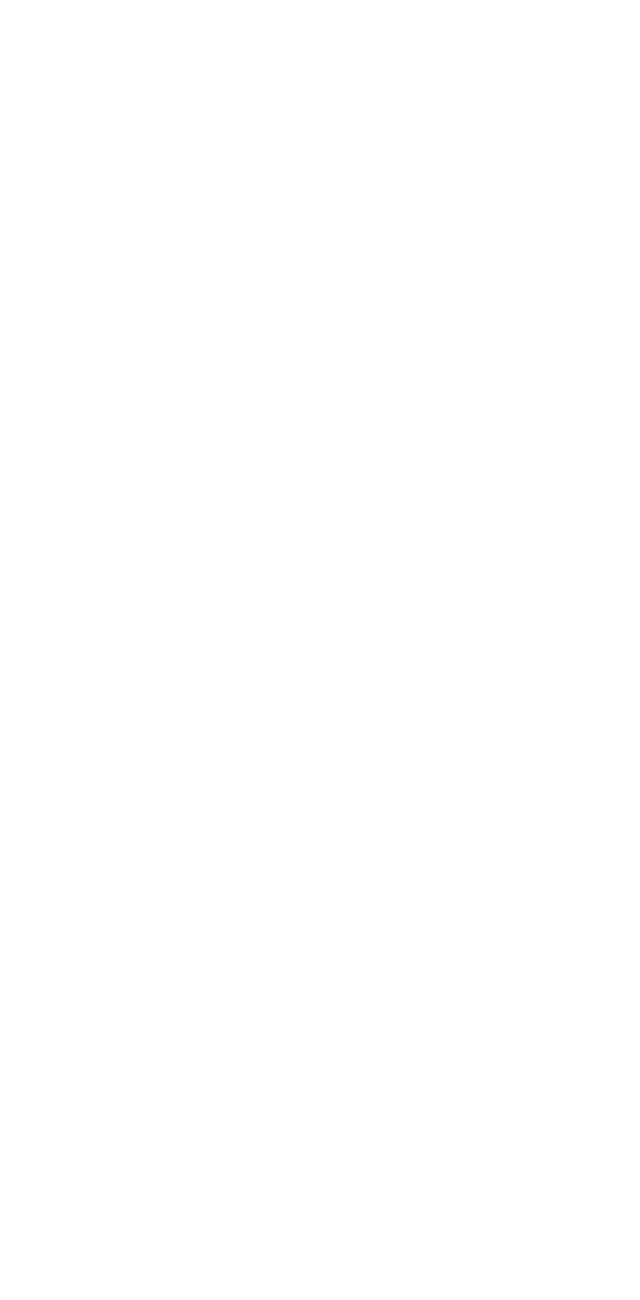
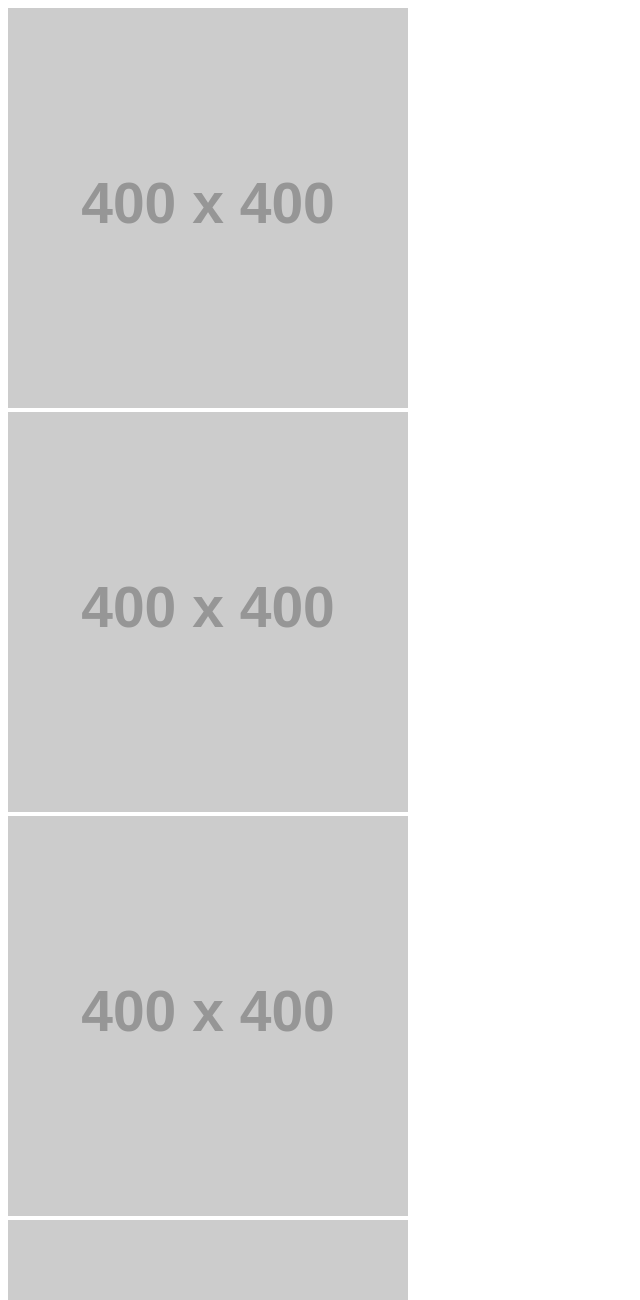
Before and after one commit to martenmatrix/odin-image-slider, a website: page src/index.html in a window 1280 px wide. Shown: the top 1300 px of the page, without its empty margins (0-640 px from the left). Before the commit the page ends 800 px from the top, so only its background shows below. Drawn offline with Linux system fonts and the light colour scheme; placeholder pictures from the web are drawn by us.

Commit message:
Add basic HTML structure

```diff
--- a/src/index.html
+++ b/src/index.html
@@ -6,9 +6,35 @@
     <meta name="viewport" content="width=device-width, initial-scale=1.0">
     <title>Image Slider</title>
     <link rel="stylesheet" href="./style.css">
-    <script defer type="module" src="./index.js">
+    <script defer type="module" src="./index.js"></script>
 </head>
 <body>
+    <div class="img-slider-wrapper">
 
+        <div class="img-slider">
+            <div class="arrow left"></div>
+
+            <div class="slides">
+                <div class="slide">
+                    <img src="https://via.placeholder.com/400">
+                </div>
+
+                <div class="slide">
+                    <img src="https://via.placeholder.com/400">
+                </div>
+
+                <div class="slide">
+                    <img src="https://via.placeholder.com/400">
+                </div>
+
+                <div class="slide">
+                    <img src="https://via.placeholder.com/400">
+                </div>
+            </div>
+
+            <div class="arrow right"></div>
+        </div>
+        <div class="current-slide-navigation"></div>
+    </div>
 </body>
 </html>
```
